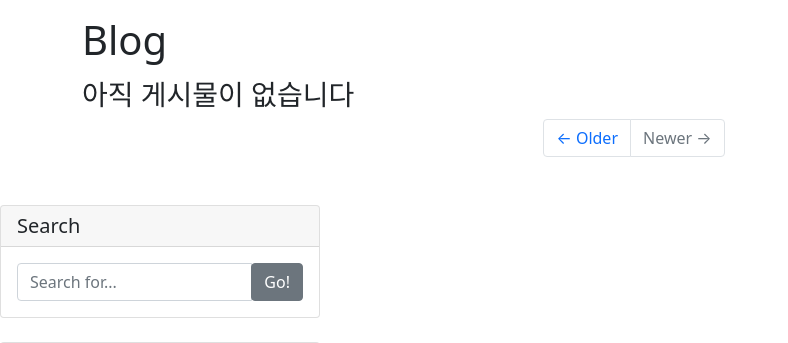
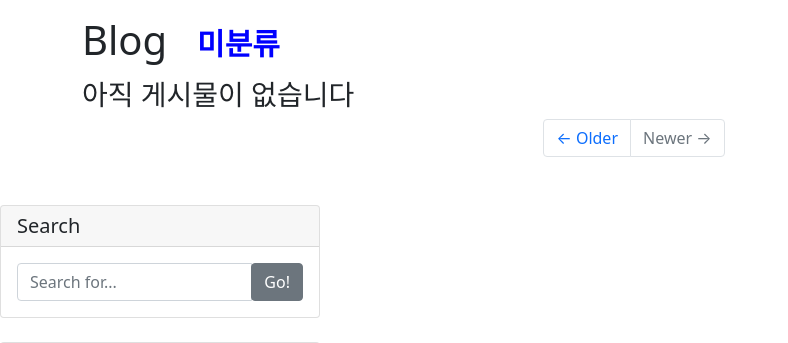
Before and after one commit to JaeGeunBang/django_web_project, a Django app: page /blog/category/no_category/ in a window 1280 px wide. Shown: the part 56-399 px from the top of the page, without its empty margins (0-788 px from the left). Run offline with Django 3.2, Linux system fonts and the light colour scheme; data that the repository does not hold is empty; some libraries are stand-ins or nearby versions.

Commit message:
category, tag 색깔 입히기

```diff
--- a/backend/blog/templates/blog/post_detail.html
+++ b/backend/blog/templates/blog/post_detail.html
@@ -7,9 +7,9 @@
 {% block main_area %}
   <div id="post-area">
     {% if post.category %}
-      <span class="badge badge-secondary float-right">{{ post.category}}</span>
+      <span style="color:red" class="badge badge-secondary float-right">{{ post.category}}</span>
     {% else %}
-      <span class="badge badge-secondary float-right">미분류</span>
+      <span style="color:red" class="badge badge-secondary float-right">미분류</span>
     {% endif %}
   <!-- Title -->
   <h1 class="mt-4"> {{ post.title }}</h1>
@@ -39,7 +39,7 @@
   {% if post.tags.exists %}
     <i class="fas fa-tags"></i>
     {% for tag in post.tags.iterator %}
-      <a href="{{ tag.get_absolute_url }}"><span class="badge badge-pill badge-light">{{ tag }}</span></a>
+      <a href="{{ tag.get_absolute_url }}"><span style="color:blue" class="badge badge-pill badge-light">{{ tag }}</span></a>
     {% endfor %}
     <br/>
     <br/>
--- a/backend/blog/templates/blog/post_list.html
+++ b/backend/blog/templates/blog/post_list.html
@@ -1,7 +1,7 @@
 {% extends 'blog/base.html' %}
 
 {% block main_area %}
-    <h1> Blog {% if category %} <span class="badge badge-secondary"> {{ category }} </span> {% endif %} </h1>
+    <h1> Blog {% if category %} <span style="color:blue" class="badge badge-secondary float-right"> {{ category }} </span> {% endif %} </h1>
     {% if post_list.exists %}
       {% for p in post_list %}
       <div class="card mb-4" id="post-{{ p.pk }}">
@@ -12,9 +12,9 @@
         {% endif %}
         <div class="card-body">
           {% if p.category %}
-            <span class="badge badge-secondary float-right">{{p.category}}</span>
+            <span style="color:red" class="badge badge-secondary float-right">{{ p.category }}</span>
           {% else %}
-            <span class="badge badge-secondary float-right">미분류</span>
+            <span style="color:red" class="badge badge-secondary float-right">미분류</span>
           {% endif %}
           <h2 class="card-title">{{ p.title }}</h2>
           {% if p.hook_text %}
@@ -23,9 +23,9 @@
           <p class="card-text">{{ p.content | truncatewords:20 }} </p>
 
           {% if p.tags.exists %}
-            <i class="fas fa-tags"></i>
+            <i style="color:red" class="fas fa-tags"></i>
             {% for tag in p.tags.iterator %}
-              <a href="{{ tag.get_absolute_url }}"><span class="badge badge-pill badge-light">{{ tag }}</span></a>
+              <a href="{{ tag.get_absolute_url }}"><span style="color:blue" class="badge badge-pill badge-light">{{ tag }}</span></a>
             {% endfor %}
             <br/>
             <br/>
```
